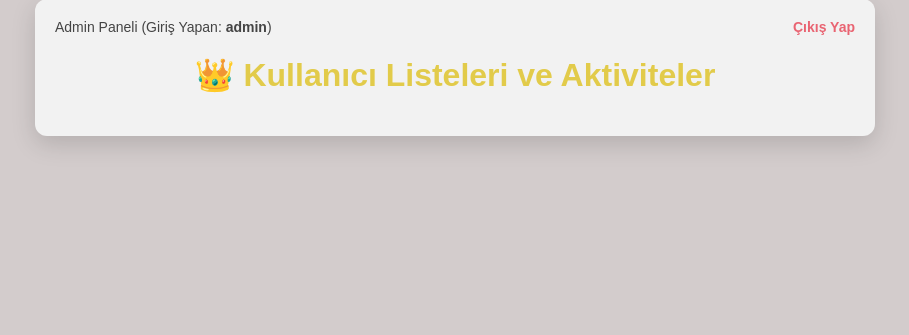
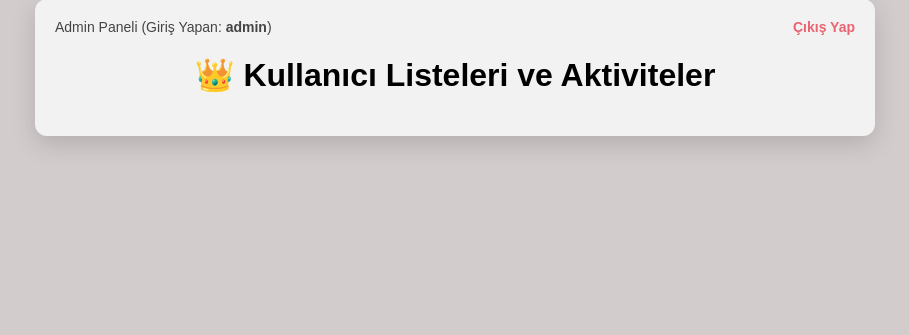
Before and after one commit to ozlemcan5/dizi_film_webapp, a Flask app: page /admin in a window 1280 px wide. Shown: the part 21-356 px from the top of the page, without its empty margins (185-1094 px from the left). Run offline with Flask 3, Linux system fonts and the light colour scheme; a user stored in the database is signed in.

Commit message:
Update admin.html

```diff
--- a/templates/admin.html
+++ b/templates/admin.html
@@ -6,7 +6,7 @@
     <style>
         body { background-color: #d3cccc; color: #222222; font-family: sans-serif; margin: 0; padding: 20px; }
         .container { max-width: 800px; margin: 0 auto; background: #f2f2f2; padding: 20px; border-radius: 12px; box-shadow: 0 8px 24px rgba(0,0,0,0.15); }
-        h1 { color: #e2cb4a; text-align: center; }
+        h1 { color: #000000; text-align: center; }
         .top-bar { display: flex; justify-content: space-between; align-items: center; margin-bottom: 20px; font-size: 14px; color: #444; }
         .top-bar a { color: #e96472; text-decoration: none; font-weight: bold; }
         .user-card { background: #e4e4e4; padding: 15px; border-radius: 8px; margin-bottom: 15px; }
```
